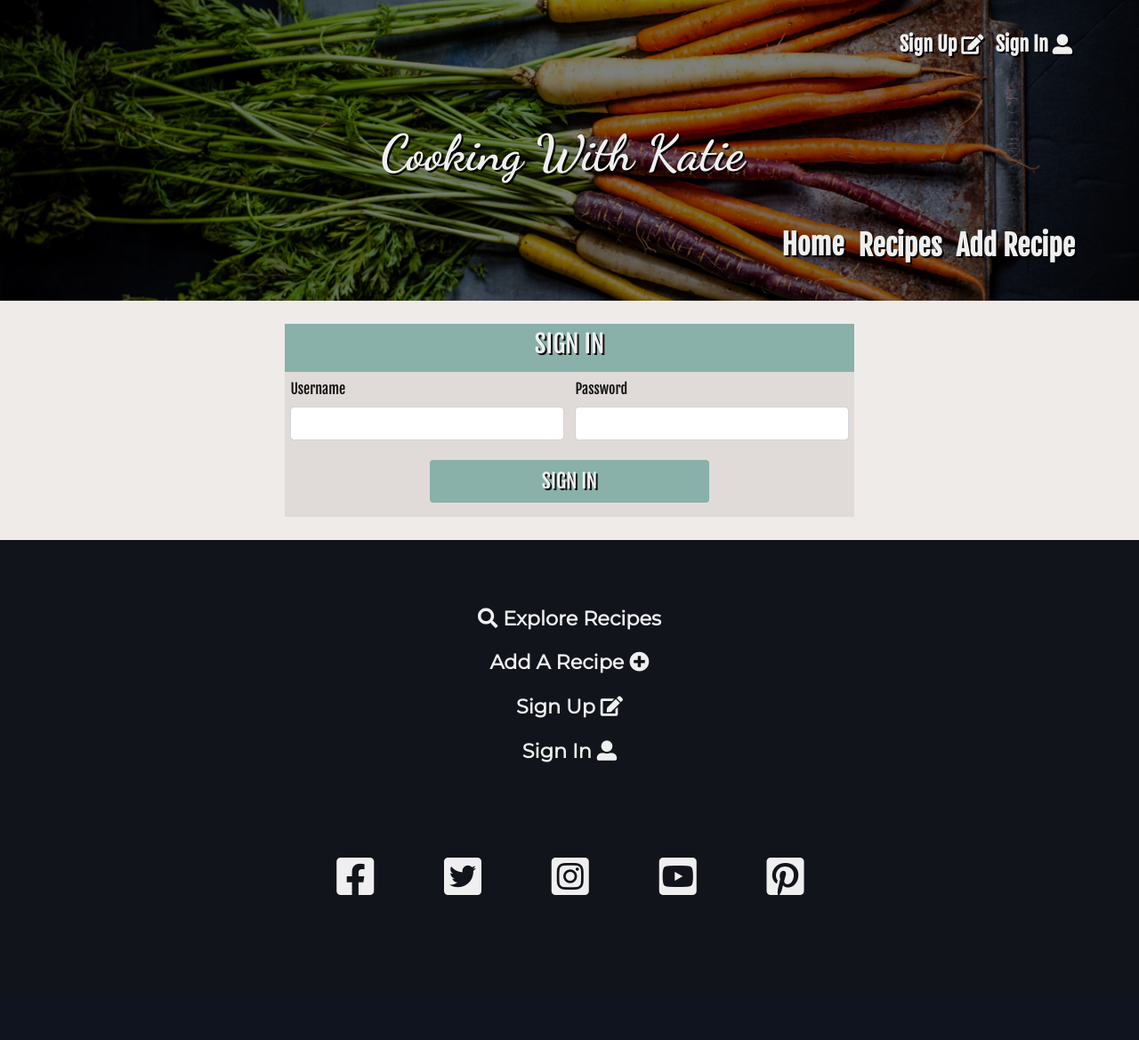
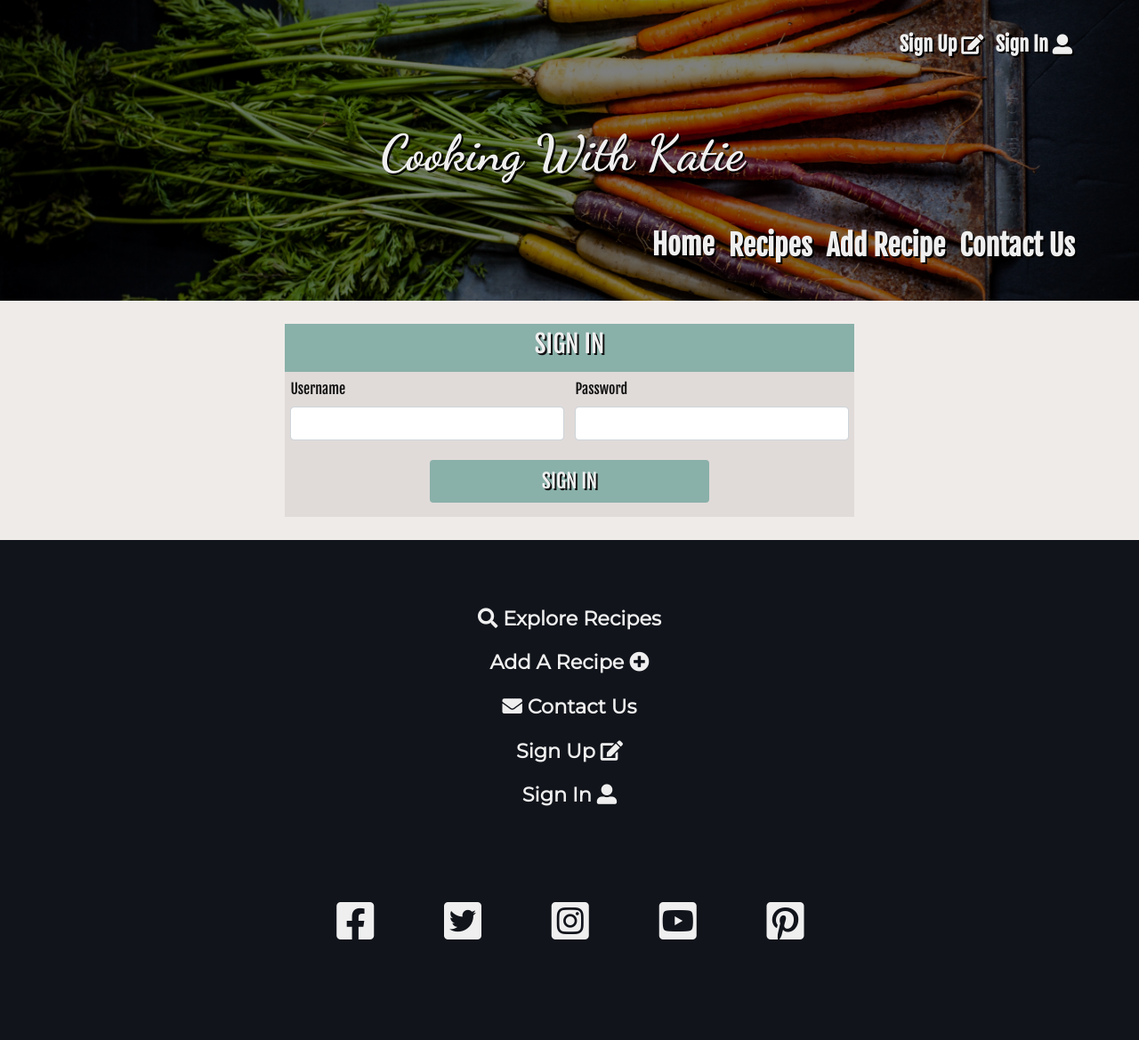
Before and after one commit to nickassafkirk/cooking-with-katie, a Flask app: page /sign_in in a window 1280 px wide. Shown: the whole page at 89% size. Before the commit the page ends 1006 px from the top, so only its background shows below. Run offline with Flask 2, Linux system fonts and the light colour scheme; some libraries are stand-ins or nearby versions.

Commit message:
add routing for contact page

```diff
--- a/app.py
+++ b/app.py
@@ -527,6 +527,11 @@ def delete_category():
         return redirect(url_for("account", username=session["user"]))
 
 
+@app.route("/contact_us", methods=["GET", "POST"])
+def contact_us():
+    return render_template('contact_us.html')
+
+
 if __name__ == "__main__":
     app.run(host=os.environ.get("IP"),
             port=(os.environ.get("PORT")),
--- a/templates/base.html
+++ b/templates/base.html
@@ -64,6 +64,9 @@
                         <li class="nav-item">
                             <a class="nav-link" href="{{ url_for('add_recipe') }}">Add Recipe</a>
                         </li>
+                        <li class="nav-item">
+                            <a class="nav-link" href="{{ url_for('contact_us') }}">Contact Us</a>
+                        </li>
                         {% if session.user %}
                         <li class="nav-item d-inline d-lg-none">
                             <a href="{{ url_for('account', username=session['user']) }}" class="nav-link">My Account <i class="fas fa-user-alt"></i></a>
@@ -107,6 +110,7 @@
             <nav class="col-12 footer-links">
                 <a href="{{url_for('recipes')}}"><i class="fas fa-search"></i> Explore Recipes</a>
                 <a href="{{url_for('add_recipe')}}">Add A Recipe <i class="fas fa-plus-circle"></i></a>
+                <a href="{{ url_for('contact_us') }}"><i class="fas fa-envelope"></i> Contact Us</a>
                 {% if session.user %}
                 <a href="{{ url_for('account', username=session['user']) }}"><i class="fas fa-user-alt"></i> My Account</a>
                 <a href="{{ url_for('logout')}}">Logout <i class="fas fa-sign-out-alt"></i></a>
```
